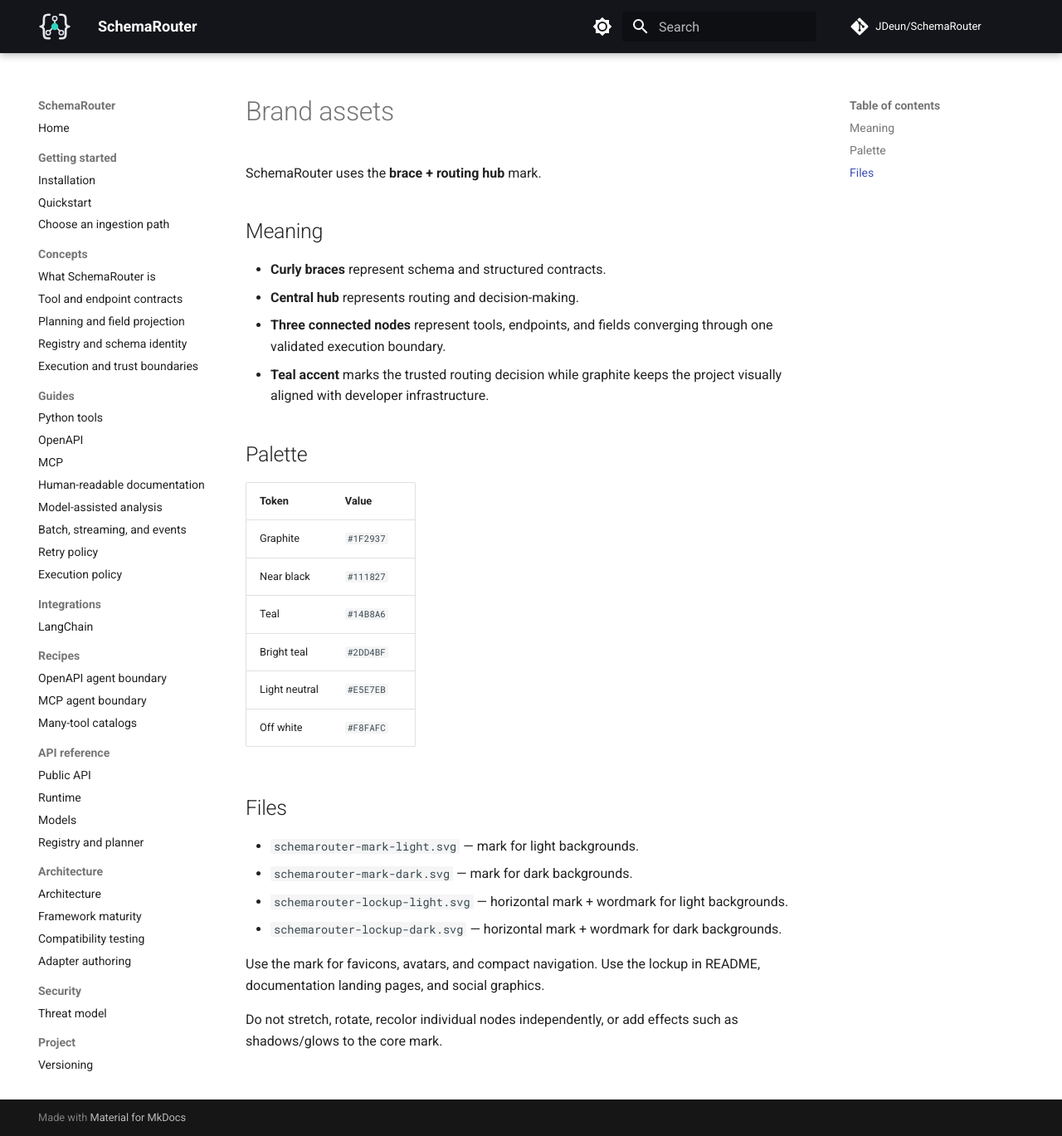
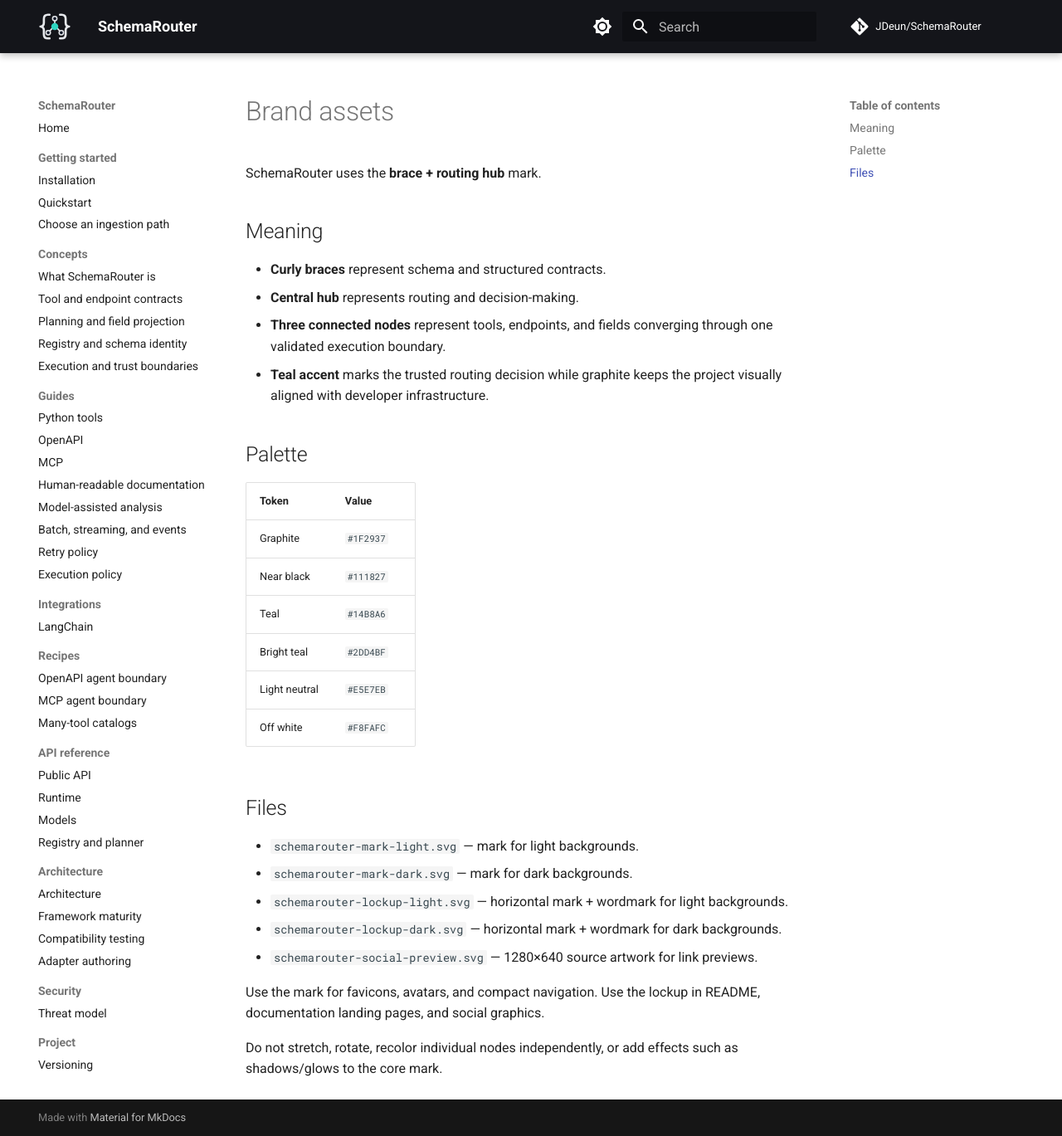
Before and after one commit to JDeun/SchemaRouter, an MkDocs documentation site: the page built from docs/assets/brand/README.md, in a window 1280 px wide and 1369 px high. Shown: the whole window at 83% size. Built offline with MkDocs 1.6.1 and Material for MkDocs 9.7.7, drawn with Linux system fonts in a browser that asks for light colours; comment, search, counter and statistics services are not loaded.

Commit message:
brand: document social preview source asset

```diff
--- a/docs/assets/brand/README.md
+++ b/docs/assets/brand/README.md
@@ -26,6 +26,7 @@
 - `schemarouter-mark-dark.svg` — mark for dark backgrounds.
 - `schemarouter-lockup-light.svg` — horizontal mark + wordmark for light backgrounds.
 - `schemarouter-lockup-dark.svg` — horizontal mark + wordmark for dark backgrounds.
+- `schemarouter-social-preview.svg` — 1280×640 source artwork for link previews.
 
 Use the mark for favicons, avatars, and compact navigation. Use the lockup in README, documentation landing pages, and social graphics.
 
```
